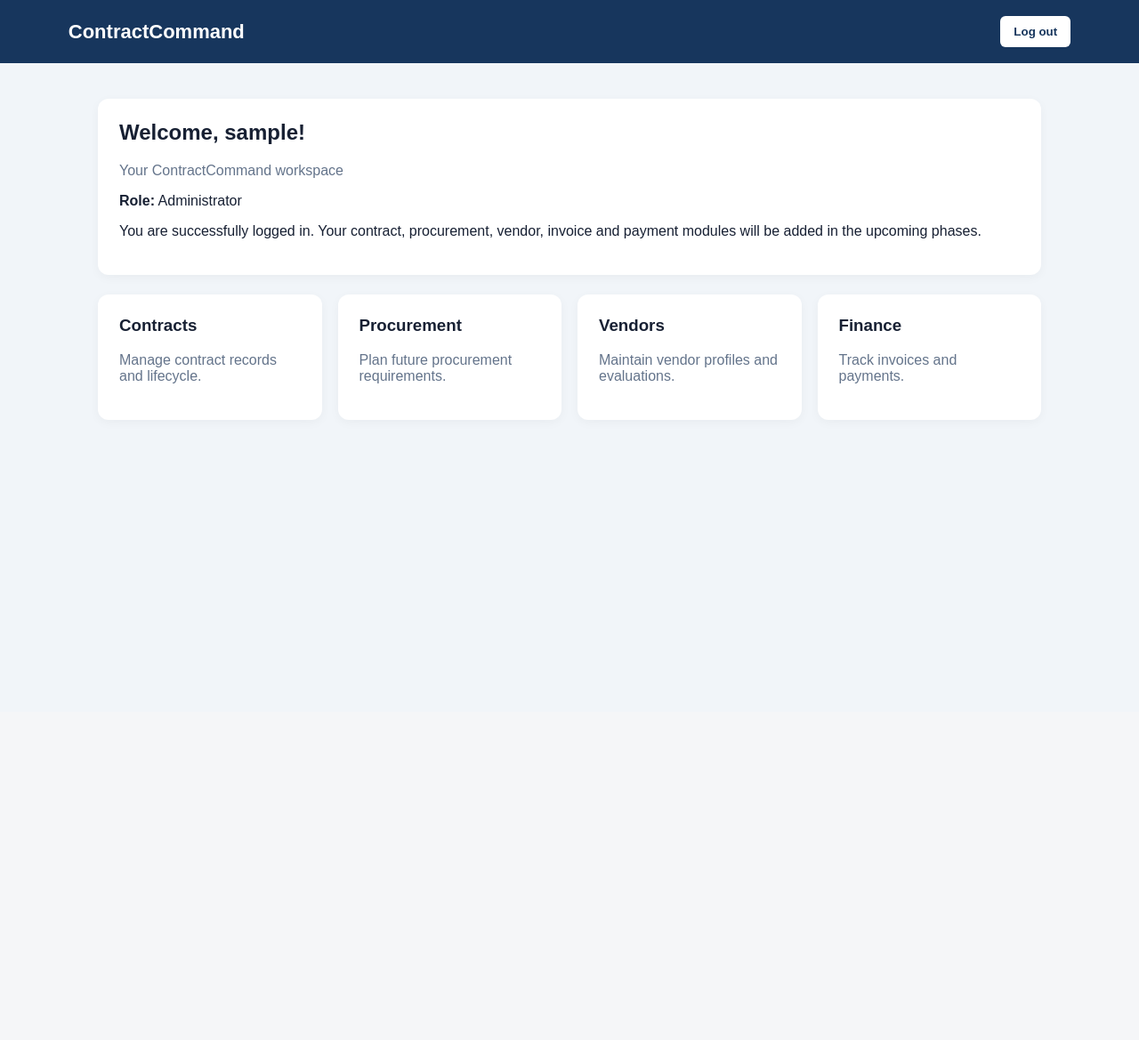
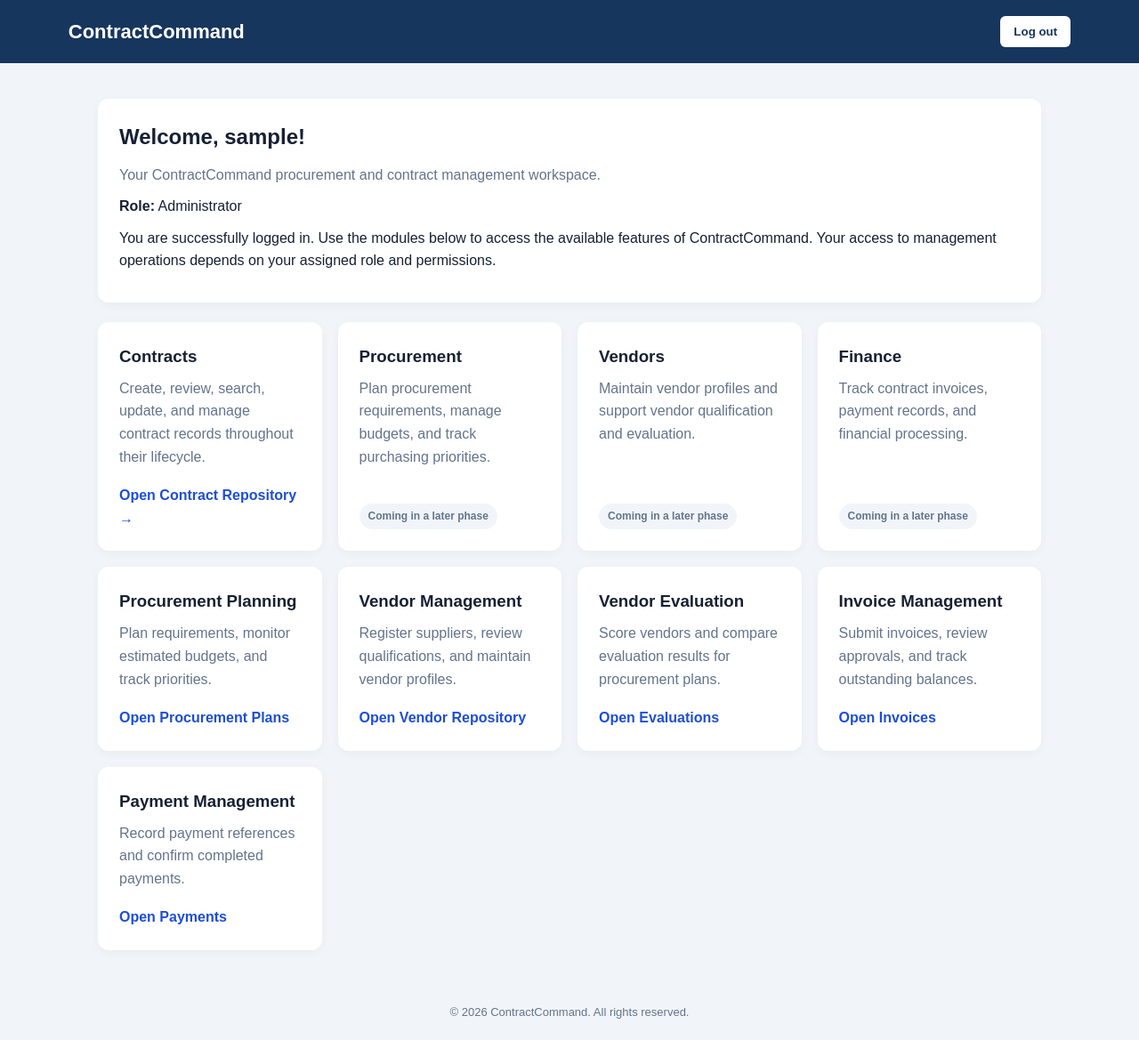
Before and after one commit to hemantraghav-123/ContractCommand, a Django app: page / in a window 1280 px wide. Shown: the whole page at 89% size. Before the commit the page ends 431 px from the top, so only its background shows below. Run offline with Django 5.2, Linux system fonts and the light colour scheme; the visitor is signed in with stand-in values (Sample User, id 1); parts of the project's set-up code (start-up, migrations or seed data) failed here and were passed over.

Commit message:
Build invoice and payment management workflows

```diff
--- a/config/urls.py
+++ b/config/urls.py
@@ -1,19 +1,8 @@
+
 """
-URL configuration for config project.
+URL configuration for the ContractCommand project.
+"""
 
-The `urlpatterns` list routes URLs to views. For more information please see:
-    https://docs.djangoproject.com/en/6.1/topics/http/urls/
-Examples:
-Function views
-    1. Add an import:  from my_app import views
-    2. Add a URL to urlpatterns:  path('', views.home, name='home')
-Class-based views
-    1. Add an import:  from other_app.views import Home
-    2. Add a URL to urlpatterns:  path('', Home.as_view(), name='home')
-Including another URLconf
-    1. Import the include() function: from django.urls import include, path
-    2. Add a URL to urlpatterns:  path('blog/', include('blog.urls'))
-"""
 
 from django.contrib import admin
 from django.urls import include, path
@@ -21,5 +10,11 @@ from django.urls import include, path
 urlpatterns = [
     path("admin/", admin.site.urls),
     path("accounts/", include("accounts.urls")),
+    path("contracts/", include("contracts.urls")),
+    path("procurement/", include("procurement.urls")),
+    path("vendors/", include("vendors.urls")),
+    path("evaluations/", include("evaluations.urls")),
+    path("invoices/", include("invoices.urls")),
+    path("payments/", include("payments.urls")),
     path("", include("accounts.urls")),
 ]
--- /dev/null
+++ b/invoices/urls.py
@@ -0,0 +1,13 @@
+
+from django.urls import path
+
+from . import views
+
+app_name = "invoices"
+
+urlpatterns = [
+    path("", views.invoice_list, name="list"),
+    path("create/", views.invoice_create, name="create"),
+    path("<int:pk>/", views.invoice_detail, name="detail"),
+    path("<int:pk>/action/<str:action>/", views.invoice_action, name="action"),
+]
--- /dev/null
+++ b/payments/urls.py
@@ -0,0 +1,12 @@
+
+from django.urls import path
+
+from . import views
+
+app_name = "payments"
+
+urlpatterns = [
+    path("", views.payment_list, name="list"),
+    path("create/", views.payment_create, name="create"),
+    path("<int:pk>/complete/", views.payment_complete, name="complete"),
+]
--- a/templates/accounts/dashboard.html
+++ b/templates/accounts/dashboard.html
@@ -4,7 +4,9 @@
 <head>
     <meta charset="UTF-8">
     <meta name="viewport" content="width=device-width, initial-scale=1.0">
+
     <title>Dashboard | ContractCommand</title>
+
     <style>
         * {
             box-sizing: border-box;
@@ -15,6 +17,7 @@
             font-family: Arial, sans-serif;
             background: #f1f5f9;
             color: #172033;
+            line-height: 1.6;
         }
 
         header {
@@ -32,6 +35,10 @@
             font-size: 22px;
         }
 
+        .logout-form {
+            margin: 0;
+        }
+
         .logout-button {
             padding: 10px 15px;
             background: white;
@@ -40,6 +47,11 @@
             border-radius: 6px;
             font-weight: bold;
             cursor: pointer;
+            transition: background 0.2s ease;
+        }
+
+        .logout-button:hover {
+            background: #e2e8f0;
         }
 
         main {
@@ -58,6 +70,11 @@
 
         .welcome h2 {
             margin-top: 0;
+            margin-bottom: 8px;
+        }
+
+        .welcome p {
+            margin: 10px 0;
         }
 
         .muted {
@@ -66,23 +83,88 @@
 
         .modules {
             display: grid;
-            grid-template-columns: repeat(auto-fit, minmax(220px, 1fr));
+            grid-template-columns: repeat(auto-fit,
+                    minmax(min(220px, 100%), 1fr));
             gap: 18px;
             margin-top: 22px;
         }
 
+        .module {
+            display: flex;
+            flex-direction: column;
+            align-items: flex-start;
+        }
+
         .module h3 {
             margin-top: 0;
+            margin-bottom: 8px;
+        }
+
+        .module p {
+            margin-top: 0;
+            margin-bottom: 18px;
+        }
+
+        .module a {
+            display: inline-block;
+            margin-top: auto;
+            color: #1d4ed8;
+            font-weight: bold;
+            text-decoration: none;
+        }
+
+        .module a:hover {
+            text-decoration: underline;
+        }
+
+        .module-status {
+            display: inline-block;
+            margin-top: auto;
+            padding: 5px 10px;
+            background: #f1f5f9;
+            color: #64748b;
+            border-radius: 20px;
+            font-size: 12px;
+            font-weight: bold;
+        }
+
+        footer {
+            padding: 20px;
+            text-align: center;
+            color: #64748b;
+            font-size: 13px;
+        }
+
+        @media (max-width: 600px) {
+            header {
+                padding: 16px 20px;
+            }
+
+            header h1 {
+                font-size: 19px;
+            }
+
+            main {
+                margin: 24px auto;
+                padding: 0 16px;
+            }
+
+            .welcome,
+            .module {
+                padding: 20px;
+            }
         }
     </style>
 </head>
 
 <body>
+
     <header>
         <h1>ContractCommand</h1>
 
-        <form method="post" action="{% url 'logout' %}">
+        <form class="logout-form" method="post" action="{% url 'logout' %}">
             {% csrf_token %}
+
             <button class="logout-button" type="submit">
                 Log out
             </button>
@@ -90,39 +172,143 @@
     </header>
 
     <main>
+
+        <!-- Welcome Section -->
         <section class="welcome">
             <h2>Welcome, {{ username }}!</h2>
-            <p class="muted">Your ContractCommand workspace</p>
-            <p><strong>Role:</strong> {{ role }}</p>
+
+            <p class="muted">
+                Your ContractCommand procurement and contract management workspace.
+            </p>
+
             <p>
-                You are successfully logged in. Your contract,
-                procurement, vendor, invoice and payment modules
-                will be added in the upcoming phases.
+                <strong>Role:</strong>
+                {{ role }}
+            </p>
+
+            <p>
+                You are successfully logged in. Use the modules below
+                to access the available features of ContractCommand.
+                Your access to management operations depends on your
+                assigned role and permissions.
             </p>
         </section>
 
+        <!-- Application Modules -->
         <section class="modules">
+
+            <!-- Contracts Module -->
             <article class="module">
                 <h3>Contracts</h3>
-                <p class="muted">Manage contract records and lifecycle.</p>
+
+                <p class="muted">
+                    Create, review, search, update, and manage contract
+                    records throughout their lifecycle.
+                </p>
+
+                <a href="{% url 'contracts:list' %}">
+                    Open Contract Repository &rarr;
+                </a>
+            </article>
+
+            <!-- Procurement Module -->
+            <article class="module">
+                <h3>Procurement</h3>
+
+                <p class="muted">
+                    Plan procurement requirements, manage budgets,
+                    and track purchasing priorities.
+                </p>
+
+                <span class="module-status">
+                    Coming in a later phase
+                </span>
+            </article>
+
+            <!-- Vendors Module -->
+            <article class="module">
+                <h3>Vendors</h3>
+
+                <p class="muted">
+                    Maintain vendor profiles and support vendor
+                    qualification and evaluation.
+                </p>
+
+                <span class="module-status">
+                    Coming in a later phase
+                </span>
+            </article>
+
+            <!-- Finance Module -->
+            <article class="module">
+                <h3>Finance</h3>
+
+                <p class="muted">
+                    Track contract invoices, payment records,
+                    and financial processing.
+                </p>
+
+                <span class="module-status">
+                    Coming in a later phase
+                </span>
+            </article>
+
+
+            <article class="module">
+                <h3>Procurement Planning</h3>
+                <p class="muted">
+                    Plan requirements, monitor estimated budgets, and track priorities.
+                </p>
+                <a href="{% url 'procurement:list' %}">
+                    Open Procurement Plans
+                </a>
+            </article>
+
+
+            <article class="module">
+                <h3>Vendor Management</h3>
+                <p class="muted">
+                    Register suppliers, review qualifications, and maintain vendor profiles.
+                </p>
+                <a href="{% url 'vendors:list' %}">Open Vendor Repository</a>
             </article>
 
             <article class="module">
-                <h3>Procurement</h3>
-                <p class="muted">Plan future procurement requirements.</p>
+                <h3>Vendor Evaluation</h3>
+                <p class="muted">
+                    Score vendors and compare evaluation results for procurement plans.
+                </p>
+                <a href="{% url 'evaluations:list' %}">Open Evaluations</a>
             </article>
 
-            <article class="module">
-                <h3>Vendors</h3>
-                <p class="muted">Maintain vendor profiles and evaluations.</p>
-            </article>
 
-            <article class="module">
-                <h3>Finance</h3>
-                <p class="muted">Track invoices and payments.</p>
-            </article>
+<article class="module">
+    <h3>Invoice Management</h3>
+    <p class="muted">
+        Submit invoices, review approvals, and track outstanding balances.
+    </p>
+    <a href="{% url 'invoices:list' %}">Open Invoices</a>
+</article>
+
+<article class="module">
+    <h3>Payment Management</h3>
+    <p class="muted">
+        Record payment references and confirm completed payments.
+    </p>
+    <a href="{% url 'payments:list' %}">Open Payments</a>
+</article>
+
+
+
+
         </section>
+
     </main>
+
+    <footer>
+        &copy; {% now "Y" %} ContractCommand. All rights reserved.
+    </footer>
+
 </body>
 
 </html>
```
Also changed, not shown: invoices/forms.py (added, +57 -0 lines), invoices/views.py (+168 -2 lines), payments/forms.py (added, +52 -0 lines), payments/views.py (+134 -2 lines).
